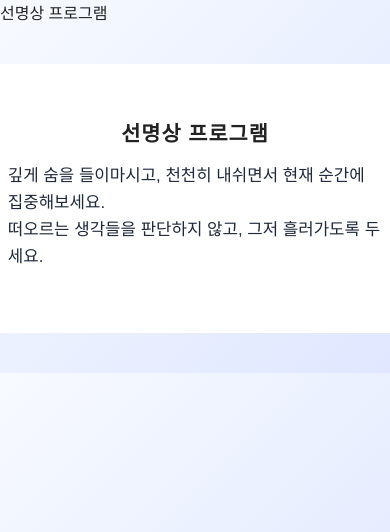
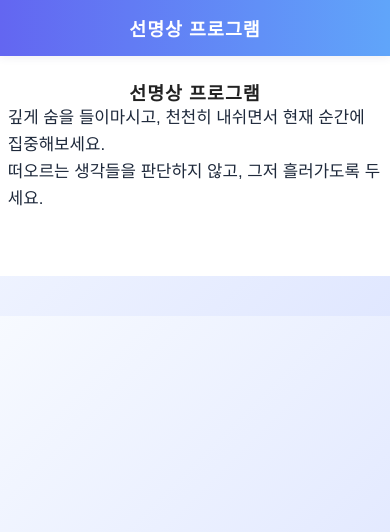
Before and after one commit to HMSeodam/seonmeditation-web, a Flask app: page / in a window 390 px wide. Shown: the top 532 px of the page. Run offline with Flask 3, Linux system fonts and the light colour scheme.

Commit message:
Update style.css

```diff
--- a/static/style.css
+++ b/static/style.css
@@ -3,6 +3,21 @@ body {
   font-family: 'Noto Sans KR', '맑은 고딕', Arial, sans-serif;
   color: #222;
   margin: 0;
+}
+.appbar {
+  position: fixed;
+  top: 0; left: 0; right: 0;
+  height: 56px;
+  background: linear-gradient(90deg, #6366f1 0%, #60a5fa 100%);
+  color: #fff;
+  font-size: 1.25rem;
+  font-weight: 700;
+  display: flex;
+  align-items: center;
+  justify-content: center;
+  z-index: 100;
+  box-shadow: 0 2px 8px rgba(60,60,120,0.08);
+  letter-spacing: 1px;
 }
 .container {
   max-width: 600px;
@@ -12,6 +27,7 @@ body {
   box-shadow: 0 8px 32px rgba(60,60,120,0.08);
   padding: 40px 32px 32px 32px;
   animation: fadein 1.2s;
+  margin-top: 56px;
 }
 @keyframes fadein {
   from { opacity: 0; transform: translateY(40px); }
@@ -205,26 +221,28 @@ h1 {
 }
 @media (max-width: 700px) {
   .container {
-    padding: 10vw 2vw 10vw 2vw;
+    padding: 6vw 2vw 10vw 2vw;
     max-width: 100vw;
     min-width: 0;
     border-radius: 0;
     box-shadow: none;
+    margin-top: 56px;
   }
-  h1 {
-    font-size: 1.3rem;
-    margin-bottom: 16px;
+  h1, .appbar {
+    font-size: 1.15rem;
+    padding: 0;
+    margin: 0;
   }
   .typewriter, .reflection-guide, .input-label {
     font-size: 1.05rem;
   }
   .main-btn, .voice-btn-red, .voice-btn-circle {
-    font-size: 1.05rem;
-    min-width: 44vw;
-    min-height: 44px;
-    padding: 12px 0;
-    border-radius: 12px;
-    margin: 0 0 10px 0;
+    font-size: 1.12rem;
+    min-width: 90vw;
+    min-height: 48px;
+    padding: 14px 0;
+    border-radius: 16px;
+    margin: 0 0 12px 0;
     width: 100%;
     max-width: 100%;
     box-sizing: border-box;
```
Also changed, not shown: other parts of static/style.css (+19 -18 lines).
